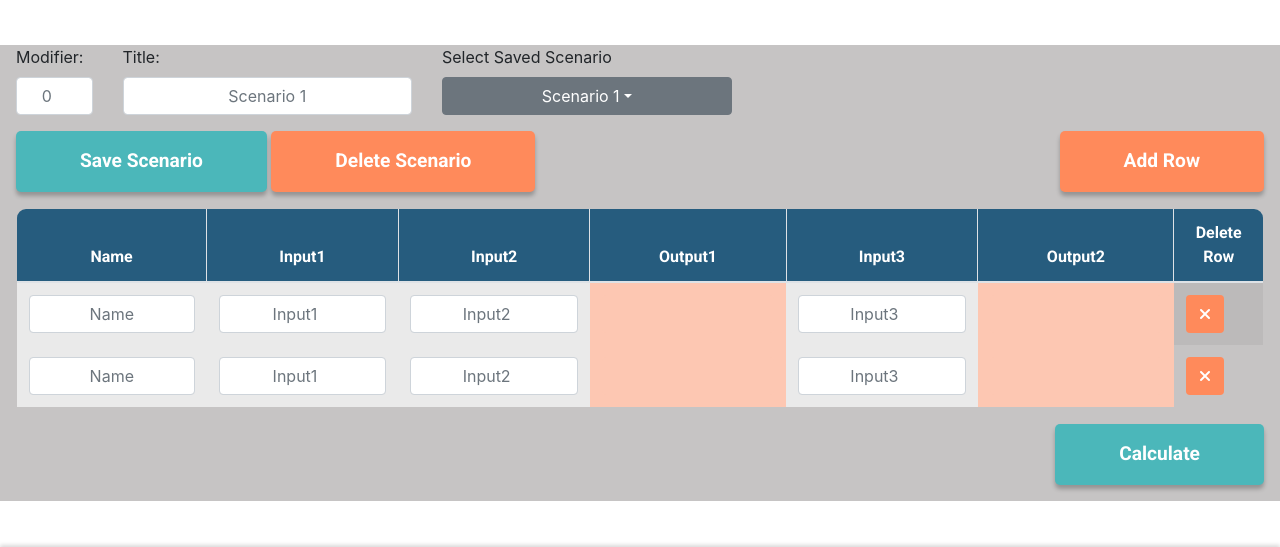
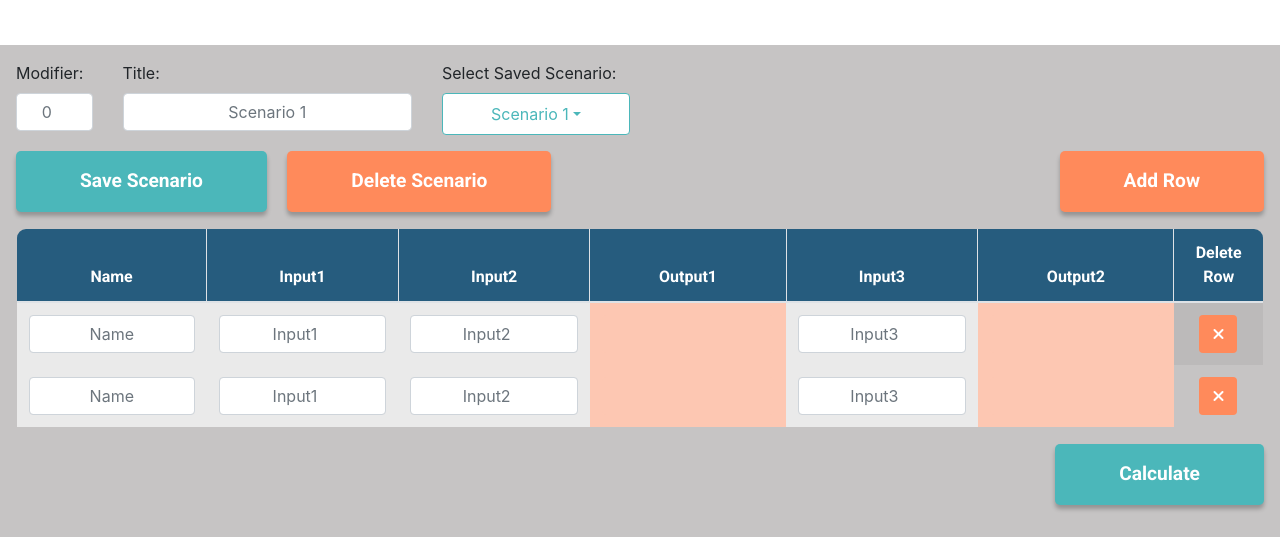
Before and after one commit to laal0007/valueonsitetest, a website: page demo.html in a window 1280 px wide. Shown: the part 253-800 px from the top of the page. Drawn offline with nearby package versions, Linux system fonts and the light colour scheme.

Commit message:
better spacing on demo page

```diff
--- a/demo.html
+++ b/demo.html
@@ -64,10 +64,10 @@
             <input type="text" class="form-control" id="title" placeholder="Scenario 1">
           </div>
         </div>
-        <div class="col-md-3">
+        <div class="col-lg-6 col-md-12">
           <div class="form-group" id="dropdown-menu">
-            <label for="dropdown" >Select Saved Scenario</label><button type="button" class="btn btn-secondary dropdown-toggle" data-toggle="dropdown" aria-haspopup="true" aria-expanded="false">Scenario 1</button>
-            <div class="dropdown-menu" id="scenario-dropdown" >
+            <label for="dropdown" >Select Saved Scenario:</label><button type="button" id="scenario-dropdown" class="btn btn-secondary dropdown-toggle" data-toggle="dropdown" aria-haspopup="true" aria-expanded="false">Scenario 1</button>
+            <div class="dropdown-menu"  >
               <a class="dropdown-item" href="#">Scenario 1</a>
               <a class="dropdown-item" href="#">Scenario 2</a>
               <a class="dropdown-item" href="#">Scenario 3</a>
@@ -76,11 +76,11 @@
         </div>
         <div class="col-lg-6">
           <div class="form-group" role="group" aria-label="Scenario options">
-            <button type="button" class="btn custom-button2" id="save-button">Save Scenario</button>
+            <button type="button" class="btn custom-button2 mr-md-3" id="save-button">Save Scenario</button>
             <button type="button" class="btn custom-button">Delete Scenario</button>
           </div>
         </div>
-        <div class="col-lg-6">
+        <div class="col-lg-6 ">
           <div class="float-right form-group" role="group" aria-label="Scenario options">
             <button id="add_row_button" type="button" class="btn custom-button2">Add Row</button>
           </div>
--- a/styles/style.css
+++ b/styles/style.css
@@ -139,8 +139,7 @@ nav {
 
   .demo-container{
     background-color: #C6C4C4;
-    padding-left:1rem;
-    padding-right:1rem;
+    padding: 1rem;
   }
 
   .custom-button{
@@ -185,10 +184,12 @@ thead{
   .delete-row button{
     background-color:#FF8A5B;
     color:#fff;
+
   }
 
   .delete-row {
     border:none;
+    text-align:center;
   }
 
 
@@ -219,12 +220,22 @@ thead{
 
 #scenario-dropdown{
   background-color: #fff;
+  width:50%;
 }
 
 #dropdown-menu{
   display:flex;
   flex-direction:column;
 }
+
+#scenario-dropdown{
+  background-color: #fff;
+  max-width:max-content;
+  color:#4BB7BA;
+  border-color:#4BB7BA;
+  padding:0.5rem 3rem 0.5rem 3rem;
+}
+
 /* Make the demo container span the full width */
 @media (max-width: 1200px){
   .demo-container {
@@ -235,6 +246,7 @@ thead{
 .form-control {
 width:min-content;
 }
+
 
 }
 
```
